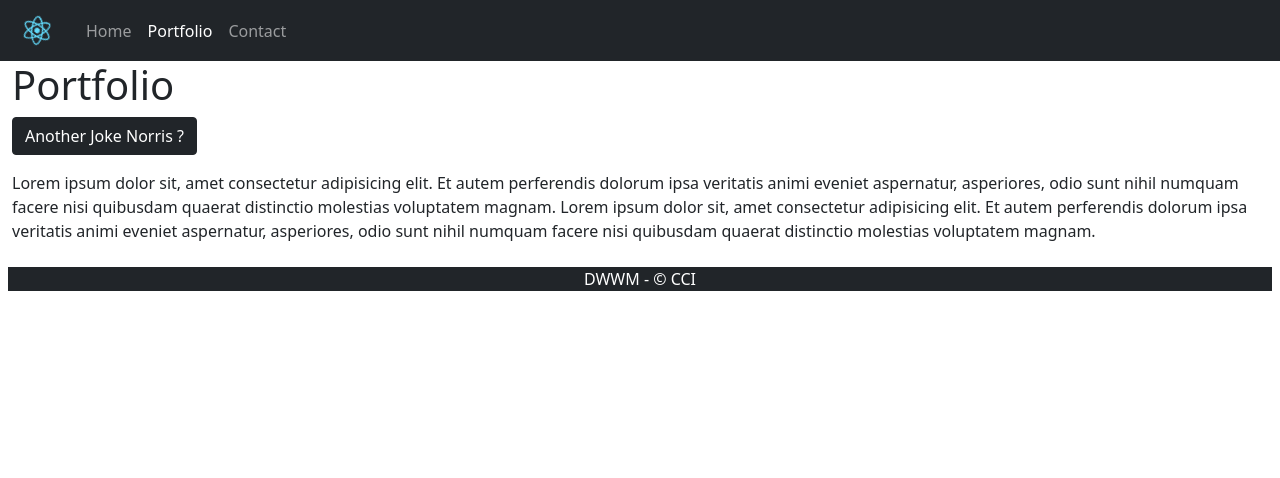
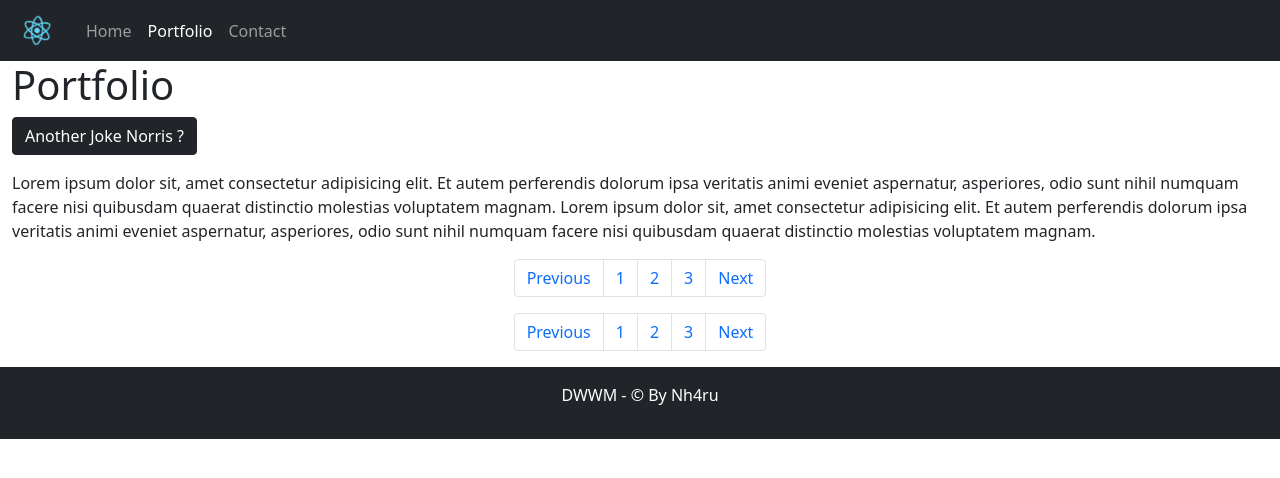
Before and after one commit to Nh4ru/first-react-project, a React (Create React App) app: page /portfolio in a window 1280 px wide. Shown: the top 478 px of the page. Built offline with nearby package versions, Linux system fonts and the light colour scheme; no server answers.

Commit message:
Add pagination component

```diff
--- a/src/components/Cards.js
+++ b/src/components/Cards.js
@@ -1,16 +1,13 @@
-const Cards = ({source, title, width, height}) => (
+const Cards = ({source, title, dim, download}) => (
 
     <div className="col-12 col-md-4 cards">
         <div className="card">
             <img className="img-fluid mb-2 card-img-top" src={source} alt={title} />
             <div className="card-body">
                 <h5 className="card-title">{title}</h5>
-                <p className="card-text">
-                    {width}<br />
-                    {height}<br />
-
-                </p>
-                <a href={source} className="btn btn-primary" target="_blank">Afficher image</a>
+                <p className="card-text">Width : {dim.Width}px</p>
+                <p className="card-text">Height : {dim.Height}px</p>
+                <a href={download} className="btn btn-dark" target="_blank">Afficher image</a>
             </div>
         </div>
 
--- a/src/components/Footer.js
+++ b/src/components/Footer.js
@@ -1,7 +1,7 @@
 const Footer = () => {
     return (
-        <footer className="text-center bg-dark text-white m-2">
-            <p>DWWM - &copy; CCI</p>
+        <footer className="text-center bg-dark text-white h-25 d-inline-block w-100 p-3">
+            <p>DWWM - &copy; By Nh4ru</p>
         </footer>
     )
 }
--- /dev/null
+++ b/src/components/Pagination.js
@@ -0,0 +1,17 @@
+const Pagination = () => (
+    <nav aria-label="Page navigation example">
+        <ul class="pagination justify-content-center">
+            <li class="page-item">
+                <a class="page-link">Previous</a>
+            </li>
+            <li class="page-item"><a class="page-link" href="#">1</a></li>
+            <li class="page-item"><a class="page-link" href="#">2</a></li>
+            <li class="page-item"><a class="page-link" href="#">3</a></li>
+            <li class="page-item">
+                <a class="page-link" href="#">Next</a>
+            </li>
+        </ul>
+    </nav>
+)
+
+export default Pagination
--- a/src/pages/Portfolio.js
+++ b/src/pages/Portfolio.js
@@ -1,5 +1,6 @@
 import { useEffect, useState } from "react"
 import Cards from "../components/Cards";
+import Pagination from "../components/Pagination";
 
 const Portfolio = () => {
     //On déclare la variable Joke ET sa fonction /méthode setJoke
@@ -51,22 +52,31 @@ const Portfolio = () => {
                     </div>
                 </div>
                 <div className="row">
+                    <div className="col">
+                        <Pagination />
+                    </div>
+                </div>
+                <div className="row">
 
                     {
                         gallery.map(item => {
-                            let source = `https://picsum.photos/id/${item.id}/300/200`;
+                            let source = `https://picsum.photos/id/${item.id}/640/320`;
                             let title = `Picture by : ${item.author}`;
-                            let height = `Height : ${item.height}px`;
-                            let width = `Width : ${item.width}px`;
+                            let dim = { 'Height': item.height, 'Width': item.width };
+                            let download = item.download_url;
 
                             return (
-                                <Cards source={source} title={title} height={height} width={width}/>
+                                <Cards source={source} title={title} dim={dim} download={download} />
                             )
                         })
                     }
 
                 </div>
-
+                <div className="row">
+                    <div className="col">
+                        <Pagination />
+                    </div>
+                </div>
             </div>
         </section>
     )
```
